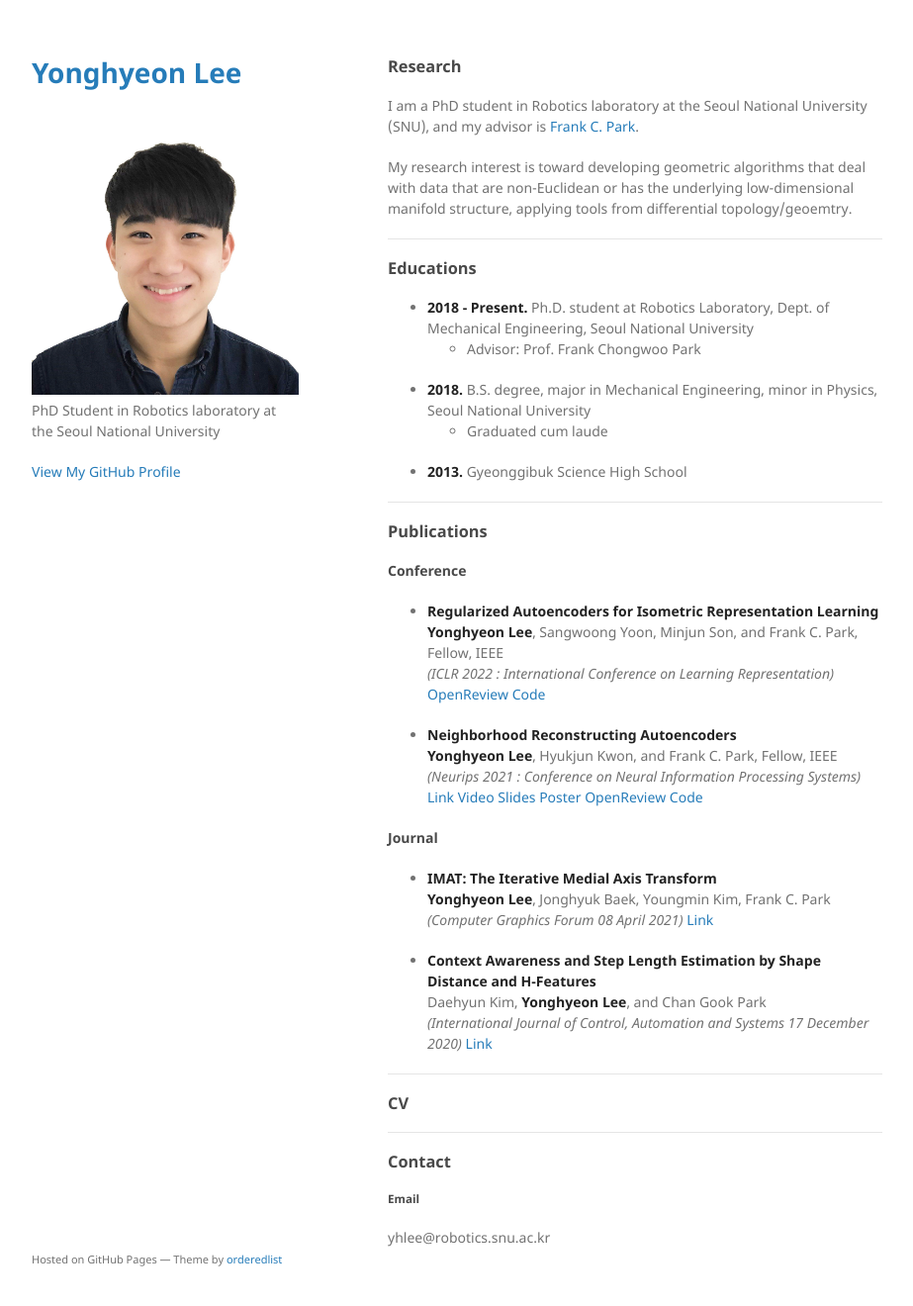
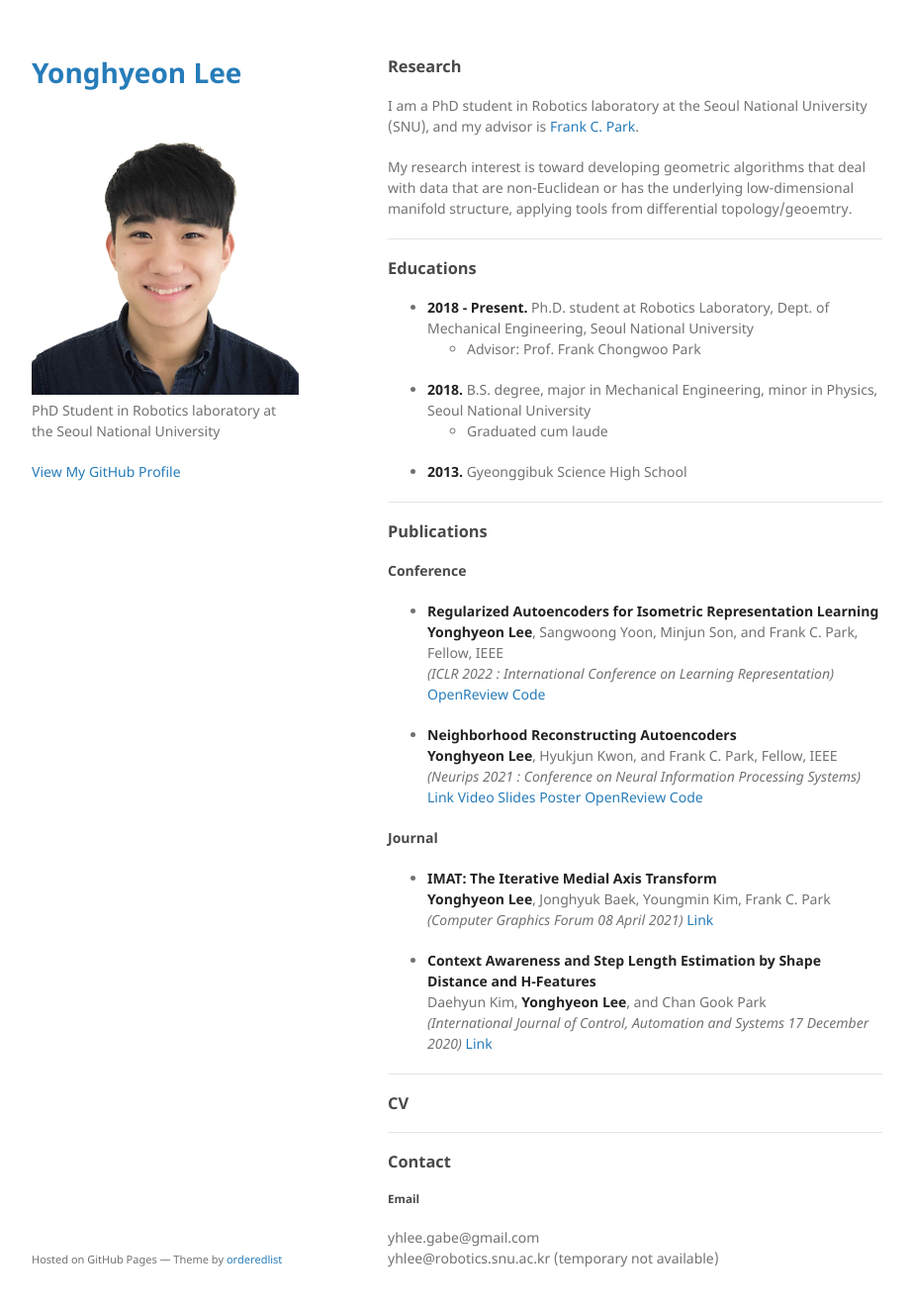
Before and after one commit to Gabe-YHLee/Gabe-YHLee.github.io, a Jekyll site: the page built from index.md, in a window 1280 px wide and 1352 px high. Shown: the top 1320 px of the window at 99% size, without its empty margins (178-1101 px from the left). Built offline with Jekyll 4.4.1, drawn with Linux system fonts in a browser that asks for light colours; our own code applies the rules of GitHub Pages for plain Markdown files.

Commit message:
email update

```diff
--- a/index.md
+++ b/index.md
@@ -89,4 +89,5 @@ Yonghyeon Lee, Sangwoong yoon, and Frank C. Park, Fellow, IEEE
 
 ### Contact
 ##### Email
-yhlee@robotics.snu.ac.kr
+yhlee.gabe@gmail.com
+yhlee@robotics.snu.ac.kr (temporary not available)
```
